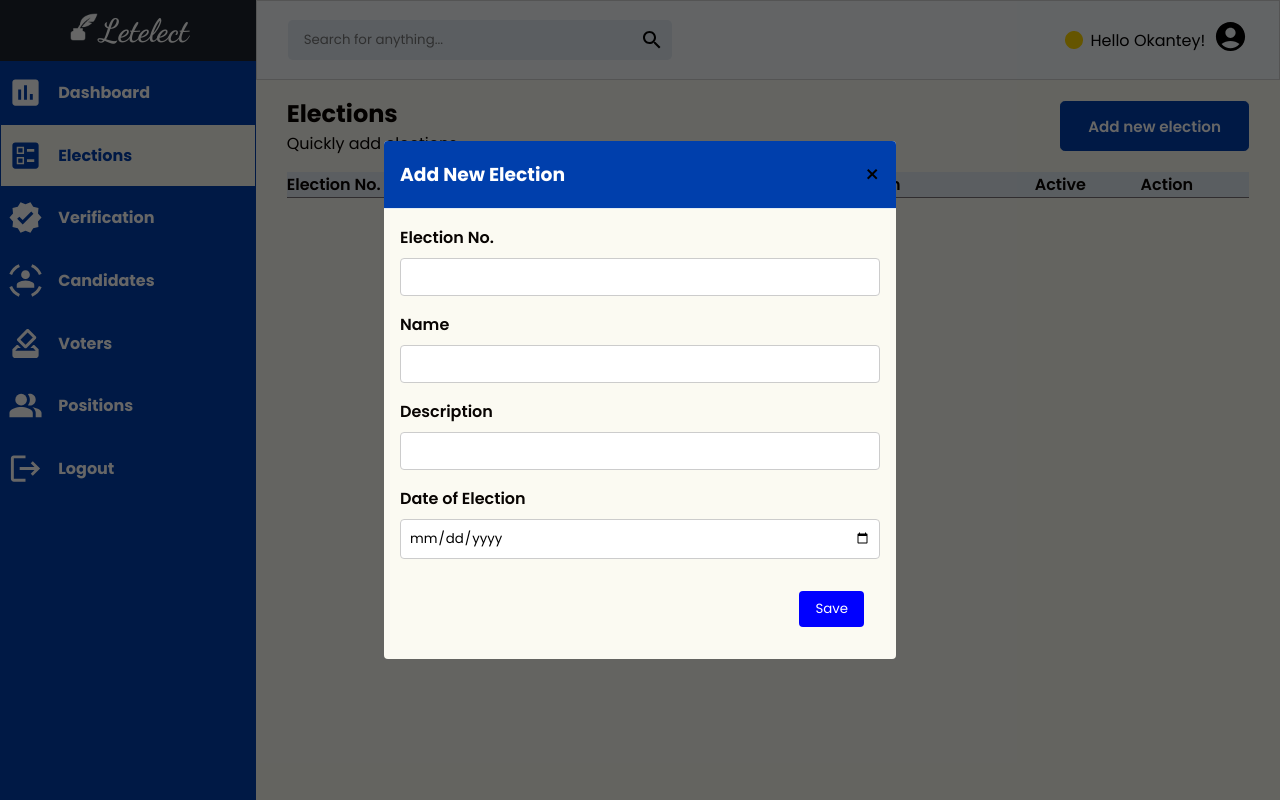
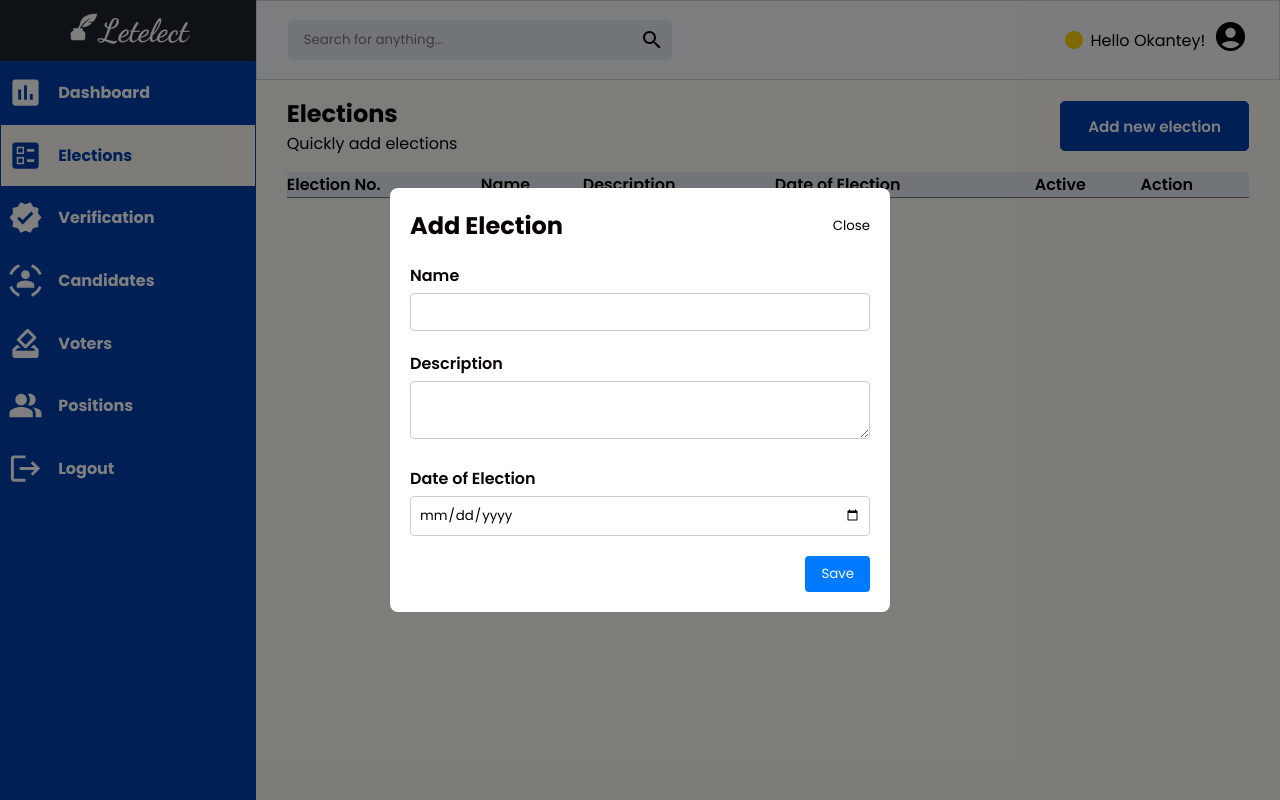
Before and after one commit to letelect-com/letelect-frontend, a React (Vite) app: page /elections in a window 1280 px wide. Both pictures are taken after a click on the button "Add new election". Built offline with nearby package versions, Linux system fonts and the light colour scheme; a web font is replaced by a local one.

Commit message:
updated modal

```diff
--- a/src/components/Modal.jsx
+++ b/src/components/Modal.jsx
@@ -1,163 +1,171 @@
-import React, { useState } from "react";
+import React, { useState, useEffect } from "react";
 import styled from "styled-components";
 
 const Modal = ({ active, onClose, onSave, editData }) => {
-  const [electionNo, setElectionNo] = useState(
-    editData ? editData.electionNo : ""
-  );
-  const [name, setName] = useState(editData ? editData.name : "");
-  const [description, setDescription] = useState(
-    editData ? editData.description : ""
-  );
-  const [dateOfElection, setDateOfElection] = useState(
-    editData ? editData.dateOfElection : ""
-  );
+  const [formData, setFormData] = useState({
+    name: "",
+    description: "",
+    dateOfElection: "",
+  });
 
-  const handleSubmit = (e) => {
-    e.preventDefault();
-    onSave({
-      electionNo,
-      name,
-      description,
-      dateOfElection,
+  useEffect(() => {
+    if (editData) {
+      setFormData({
+        name: editData.name,
+        description: editData.description,
+        dateOfElection: editData.dateOfElection,
+      });
+    } else {
+      setFormData({
+        name: "",
+        description: "",
+        dateOfElection: "",
+      });
+    }
+  }, [editData]);
+
+  const handleInputChange = (event) => {
+    const { name, value } = event.target;
+    setFormData((prevFormData) => ({
+      ...prevFormData,
+      [name]: value,
+    }));
+  };
+
+  const handleSave = () => {
+    onSave(formData);
+    setFormData({
+      name: "",
+      description: "",
+      dateOfElection: "",
     });
   };
 
   return (
-    <ModalOverlay active={active} onClick={onClose}>
-      <ModalContent onClick={(e) => e.stopPropagation()}>
+    <ModalContainer active={active}>
+      <ModalContent>
         <ModalHeader>
-          <h3>{editData ? "Edit Election" : "Add New Election"}</h3>
-          <CloseButton onClick={onClose}>×</CloseButton>
+          <h2>{editData ? "Edit Election" : "Add Election"}</h2>
+          <CloseButton onClick={onClose}>Close</CloseButton>
         </ModalHeader>
         <ModalBody>
-          <Form onSubmit={handleSubmit}>
+          <Form>
             <FormGroup>
-              <label htmlFor="electionNo">Election No.</label>
-              <input
+              <Label>Name</Label>
+              <Input
                 type="text"
-                id="electionNo"
-                value={electionNo}
-                onChange={(e) => setElectionNo(e.target.value)}
+                name="name"
+                value={formData.name}
+                onChange={handleInputChange}
               />
             </FormGroup>
             <FormGroup>
-              <label htmlFor="name">Name</label>
-              <input
-                type="text"
-                id="name"
-                value={name}
-                onChange={(e) => setName(e.target.value)}
+              <Label>Description</Label>
+              <Textarea
+                name="description"
+                value={formData.description}
+                onChange={handleInputChange}
               />
             </FormGroup>
             <FormGroup>
-              <label htmlFor="description">Description</label>
-              <input
-                type="text"
-                id="description"
-                value={description}
-                onChange={(e) => setDescription(e.target.value)}
+              <Label>Date of Election</Label>
+              <Input
+                type="date"
+                name="dateOfElection"
+                value={formData.dateOfElection}
+                onChange={handleInputChange}
               />
             </FormGroup>
-            <FormGroup>
-              <label htmlFor="dateOfElection">Date of Election</label>
-              <input
-                type="date"
-                id="dateOfElection"
-                value={dateOfElection}
-                onChange={(e) => setDateOfElection(e.target.value)}
-              />
-            </FormGroup>
-            <ModalFooter>
-              <Button type="submit">Save</Button>
-            </ModalFooter>
           </Form>
         </ModalBody>
+        <ModalFooter>
+          <Button onClick={handleSave}>{editData ? "Update" : "Save"}</Button>
+        </ModalFooter>
       </ModalContent>
-    </ModalOverlay>
+    </ModalContainer>
   );
 };
 
-const ModalOverlay = styled.div`
+const ModalContainer = styled.div`
   position: fixed;
   top: 0;
   left: 0;
   width: 100%;
   height: 100%;
-  background-color: rgba(0, 0, 0, 0.6);
-  display: ${({ active }) => (active ? "flex" : "none")};
+  display: flex;
   justify-content: center;
   align-items: center;
-  z-index: 99;
-  transition: 1s ease-in;
-  animation: display-modal 2s ease-in-out;
+  background-color: rgba(0, 0, 0, 0.5);
+  z-index: 999;
+  opacity: ${(props) => (props.active ? 1 : 0)};
+  visibility: ${(props) => (props.active ? "visible" : "hidden")};
+  transition: opacity 0.3s ease-in-out, visibility 0.3s ease-in-out;
 `;
 
 const ModalContent = styled.div`
-  background-color: var(--bg-white);
-  width: 40%;
-  max-width: 600px;
-  border-radius: 4px;
-  overflow: hidden;
+  position: relative;
+  max-width: 500px;
+  width: 100%;
+  background-color: #fff;
+  padding: 20px;
+  border-radius: 8px;
 `;
 
 const ModalHeader = styled.div`
-  padding: 1rem;
   display: flex;
+  justify-content: space-between;
   align-items: center;
-  justify-content: space-between;
-  border-bottom: 1px solid #e3ebf3;
-  background: var(--bg-blue);
-  & h3 {
-    color: white;
-  }
+  margin-bottom: 20px;
 `;
 
 const CloseButton = styled.button`
   background-color: transparent;
   border: none;
-  font-size: 24px;
   cursor: pointer;
 `;
 
 const ModalBody = styled.div`
-  padding: 1rem;
+  margin-bottom: 20px;
 `;
 
 const Form = styled.form``;
 
 const FormGroup = styled.div`
-  margin-bottom: 1rem;
+  margin-bottom: 20px;
+`;
 
-  & label {
-    display: block;
-    margin-bottom: 0.5rem;
-    font-weight: 600;
-  }
+const Label = styled.label`
+  display: block;
+  font-weight: 600;
+  margin-bottom: 5px;
+`;
 
-  & input {
-    width: 100%;
-    padding: 0.5rem;
-    border: 1px solid #ccc;
-    border-radius: 4px;
-    outline: none;
-  }
+const Input = styled.input`
+  width: 100%;
+  padding: 8px;
+  border: 1px solid #ccc;
+  border-radius: 4px;
+`;
+
+const Textarea = styled.textarea`
+  width: 100%;
+  padding: 8px;
+  border: 1px solid #ccc;
+  border-radius: 4px;
 `;
 
 const ModalFooter = styled.div`
-  padding: 1rem;
   display: flex;
   justify-content: flex-end;
 `;
 
 const Button = styled.button`
-  background-color: ${({ red }) => (red ? "red" : "blue")};
+  background-color: #007bff;
   color: #fff;
+  padding: 8px 16px;
   border: none;
-  padding: 0.5rem 1rem;
   border-radius: 4px;
   cursor: pointer;
-  margin-left: 0.5rem;
 `;
 
 export default Modal;
--- a/src/pages/Elections.jsx
+++ b/src/pages/Elections.jsx
@@ -14,19 +14,15 @@ const Elections = () => {
   const [nextElectionId, setNextElectionId] = useState(1);
 
   useEffect(() => {
-    // Retrieve table data from localStorage on page load
     const storedData = localStorage.getItem("tableData");
     if (storedData) {
       setTableData(JSON.parse(storedData));
       setNextElectionId(JSON.parse(storedData).length + 1);
+    } else {
+      setTableData([]);
+      setNextElectionId(1);
     }
   }, []);
-
-  useEffect(() => {
-    // Store table data in localStorage whenever it changes
-    localStorage.setItem("tableData", JSON.stringify(tableData));
-    setIsLoading(false);
-  }, [tableData]);
 
   const handleOpenModal = () => {
     setModalActive(true);
@@ -38,11 +34,10 @@ const Elections = () => {
   };
 
   const handleSaveData = (data) => {
-    setIsLoading(true);
     const newData = {
       ...data,
       id: nextElectionId,
-      active: false
+      active: false,
     };
     if (editData) {
       const updatedData = tableData.map((item) => {
@@ -57,6 +52,7 @@ const Elections = () => {
       setNextElectionId(nextElectionId + 1);
     }
     handleCloseModal();
+    localStorage.setItem("tableData", JSON.stringify(tableData));
   };
 
   const handleEditData = (data) => {
```
